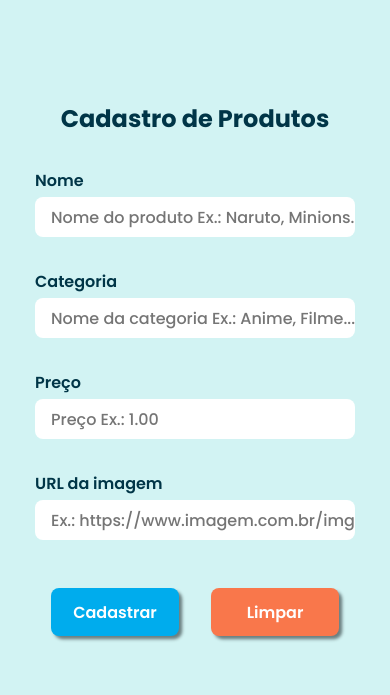
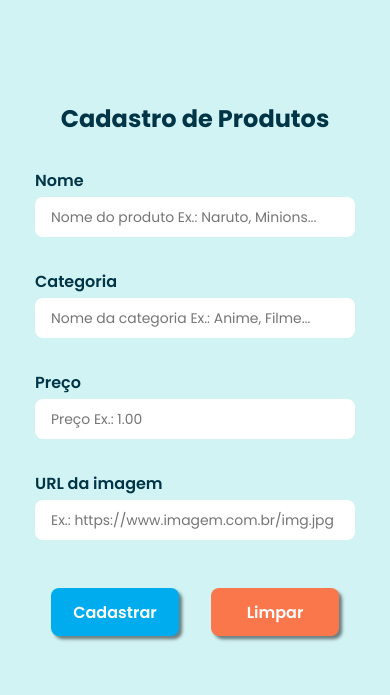
Before and after one commit to charlesbrcosta/Desafio-T6-One-AluraGeek, a website with bundled scripts: page pages/register.html in a window 390 px wide. Shown: the part 149-844 px from the top of the page. Built offline with nearby package versions, Linux system fonts and the light colour scheme; a web font is replaced by a local one.

```diff
--- a/css/register.css
+++ b/css/register.css
@@ -131,8 +131,6 @@
     width: 100%;
     height: 100%;
     overflow: auto;
-   /*  background-color: rgb(0,0,0); */
-
     background-color: rgba(0,0,0,0.5);
 }
 
@@ -213,4 +211,10 @@
     .modal-content {
         max-width: 365px;
     }
+
+    input[type='text'],
+    input[type='number'] {
+        font-weight: 400;
+        font-size: 0.87rem;
+    }
 }
```
Also changed, not shown: README.md (added), assets/screenShot/cadastro.png (added), assets/screenShot/mobileCadastroProdutos.png (added), assets/screenShot/mobilePaginaInicial.png (added), assets/screenShot/paginaInicial.png (added).
